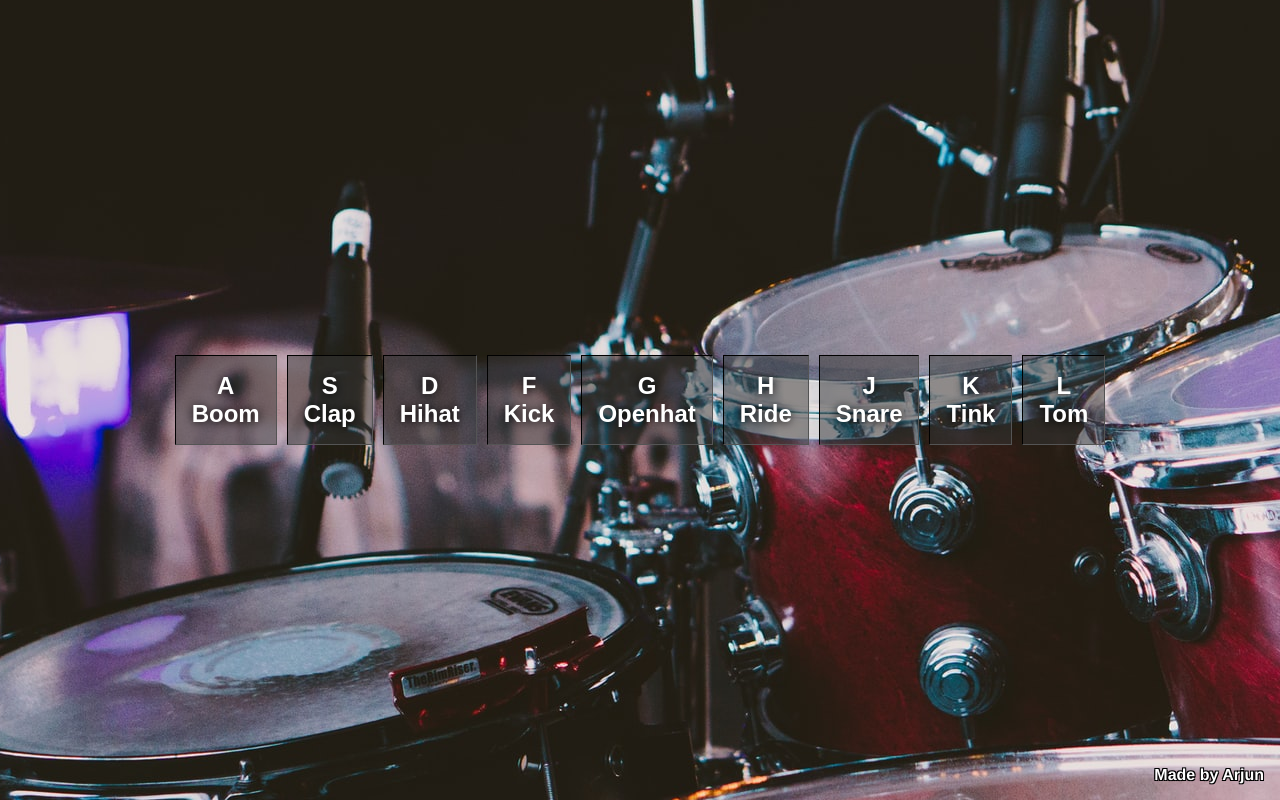
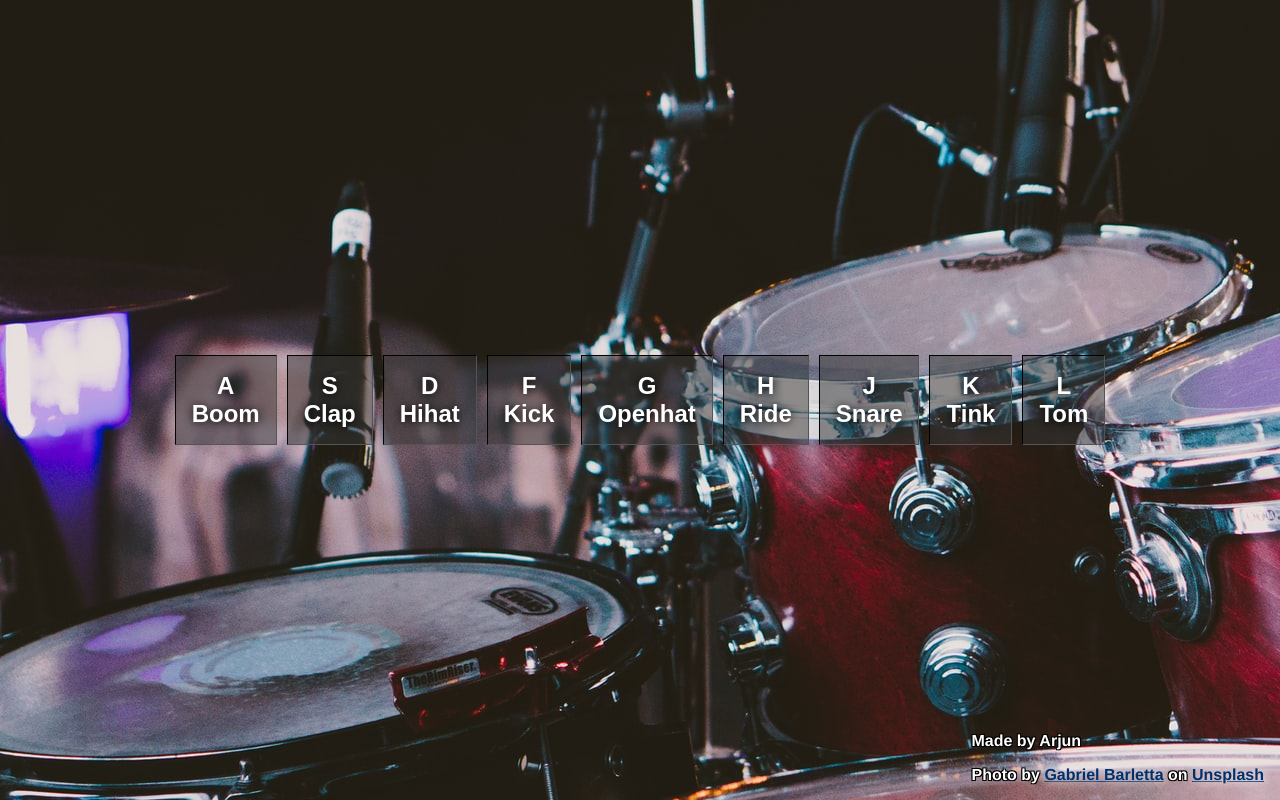
Before and after one commit to arjunindia/Javascript-30-Works, a plain HTML site: page 1-Javascript_Drum_Kit/index.html in a window 1280 px wide. Drawn offline with Linux system fonts and the light colour scheme.

Commit message:
forgot to add Image Credits

```diff
--- a/1-Javascript_Drum_Kit/index.html
+++ b/1-Javascript_Drum_Kit/index.html
@@ -86,6 +86,18 @@
     </div>
     <footer>
       <p>Made by Arjun</p>
+      <p>
+        Photo by
+        <a
+          href="https://unsplash.com/@gabebarletta?utm_source=unsplash&utm_medium=referral&utm_content=creditCopyText"
+          >Gabriel Barletta</a
+        >
+        on
+        <a
+          href="https://unsplash.com/s/photos/drum?utm_source=unsplash&utm_medium=referral&utm_content=creditCopyText"
+          >Unsplash</a
+        >
+      </p>
     </footer>
     <script src="./script.js"></script>
   </body>
--- a/1-Javascript_Drum_Kit/style.css
+++ b/1-Javascript_Drum_Kit/style.css
@@ -47,3 +47,7 @@
   text-shadow: 1px 1px 0px black, -1px 1px 0px black, 1px -1px 0px black,
     -1px -1px 0px black;
 }
+footer a {
+  color: rgb(0, 49, 109);
+  text-shadow: 1px 1px 10px white;
+}
```
